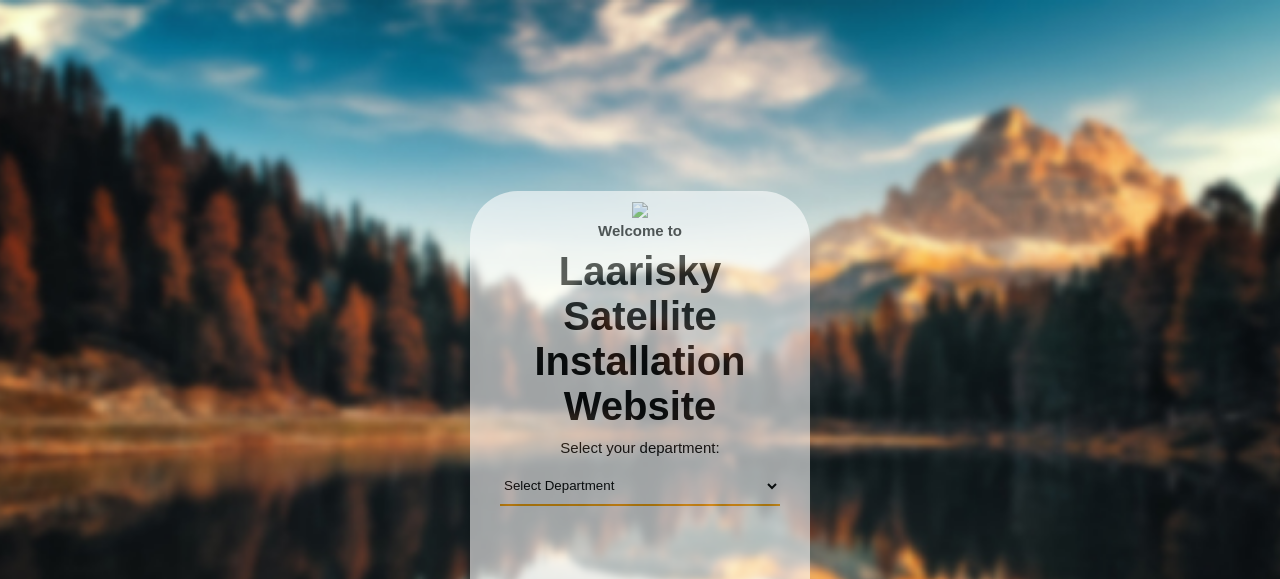
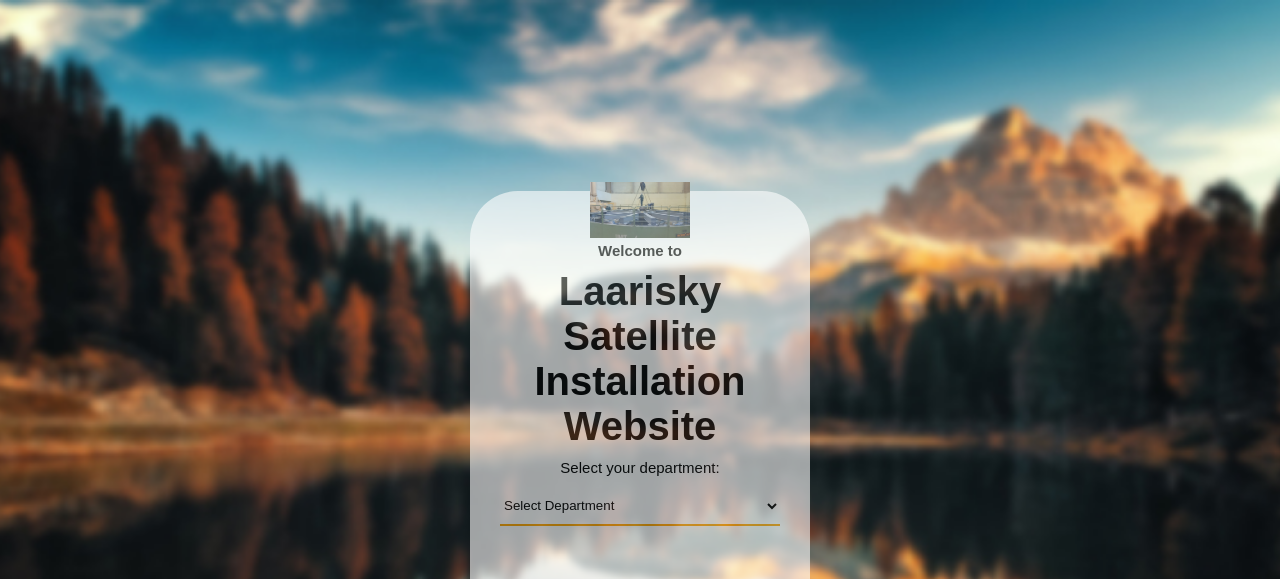
Before and after one commit to Faariq101/Satellite-, a plain HTML site: page index.html in a window 1280 px wide. Shown: the top 579 px of the page. Drawn offline with Linux system fonts and the light colour scheme.

Commit message:
Update index.html

```diff
--- a/index.html
+++ b/index.html
@@ -9,7 +9,7 @@
 </head>
 <body>
     <header>
-        <center><img src="ksusta.png" width="100px"></center>
+        <center><img src="ksusta1.png" width="100px"></center>
         <h4>Welcome to</h4><h1>Laarisky Satellite Installation Website</h1>
         <p>Select your department:</p>
         <div class="select-options">
```
